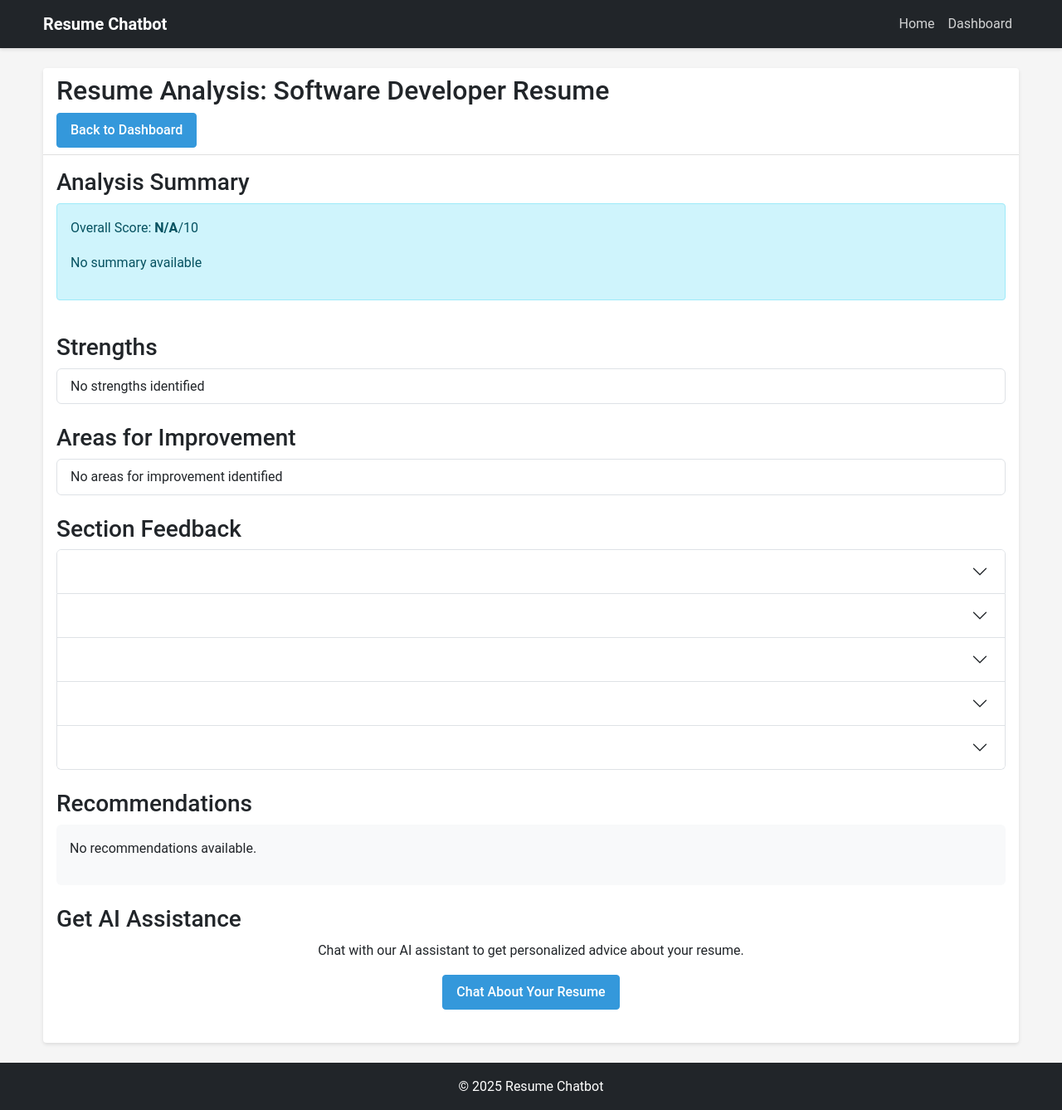
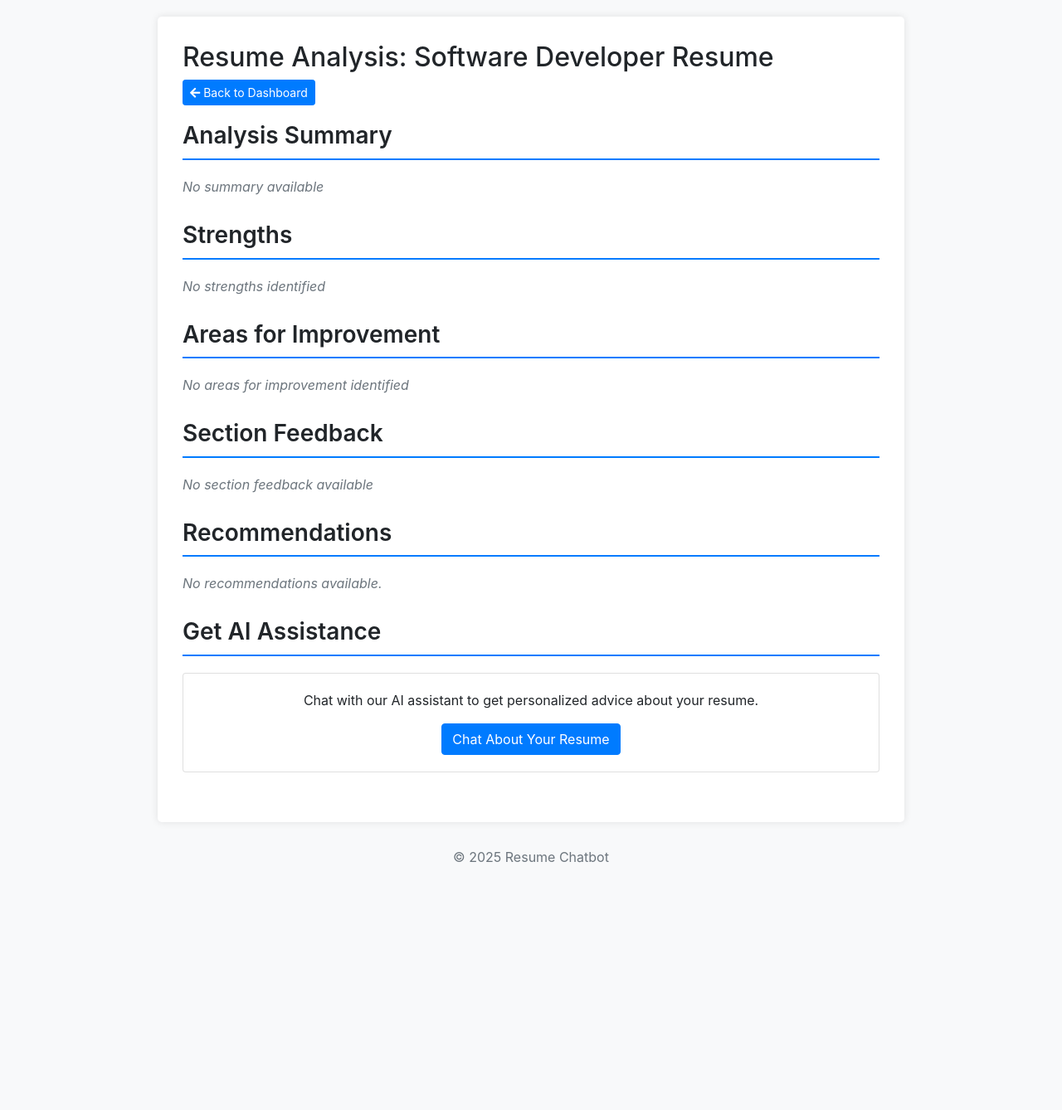
Before and after one commit to Madhur-2945/Hackanouts, a Flask app: page /resume/1/analyze in a window 1280 px wide. Shown: the whole page at 83% size. After the commit the page ends 1040 px from the top, so only its background shows below. Run offline with Flask 3, Linux system fonts and the light colour scheme; a user stored in the database is signed in; data comes from the database, SQL or seed files in the repository; some libraries are stand-ins or nearby versions.

Commit message:
fixed the formatting issues with analyze_resume.html

```diff
--- a/app.py
+++ b/app.py
@@ -667,9 +667,18 @@
         content = resume['content']
         job_description = request.form.get('job_description', '')
 
-        # Perform analyses
+        # Basic analyses
         analysis['score'] = score_resume(content, resume['target_job'])
-        analysis['sentiment'] = analyze_sentiment(content)
+        analysis['length'] = f"{len(content.split())} words"
+        analysis['readability'] = check_readability(content)
+        analysis['action_verbs'] = f"Used {count_action_verbs(content)} action verbs"
+        analysis['bullet_points'] = f"Contains {content.count('•')} bullet points"
+
+        # Additional analyses
+        analysis['strengths'] = identify_strengths(content, resume['target_job'])
+        analysis['areas_for_improvement'] = identify_improvements(content, resume['target_job'])
+        analysis['section_feedback'] = generate_section_feedback(sections)
+        analysis['recommendations'] = generate_recommendations(content, resume['target_job'])
 
         if job_description:
             analysis['ats'] = optimize_for_ats(content, job_description)
@@ -679,6 +688,285 @@
     conn.close()
 
     return render_template('analyze_resume.html', resume=resume, sections=sections, analysis=analysis)
+
+# Helper functions
+def check_readability(content):
+    # Simple readability check (can be enhanced with proper readability algorithms)
+    words = content.split()
+    if len(words) < 200:
+        return "Too short"
+    elif len(words) > 800:
+        return "Too long"
+    else:
+        return "Could be more readable"
+
+def count_action_verbs(content):
+    # Simple action verb counter (can be enhanced with a comprehensive list)
+    action_verbs = ["developed", "created", "managed", "led", "implemented", "designed",
+                   "coordinated", "achieved", "improved", "reduced", "increased", "generated"]
+    count = 0
+    for verb in action_verbs:
+        count += content.lower().count(f" {verb} ")
+    return count
+
+def identify_strengths(content, target_job):
+    # Identify strengths based on content and target job
+    strengths = []
+
+    # Technical skills check
+    tech_skills = ["python", "java", "javascript", "react", "node", "sql", "aws", "docker"]
+    for skill in tech_skills:
+        if skill in content.lower() and skill in target_job.lower():
+            strengths.append(f"Matching {skill.upper()} skills")
+
+    # Experience check
+    experience_indicators = ["years of experience", "led team", "managed project"]
+    for indicator in experience_indicators:
+        if indicator in content.lower():
+            strengths.append("Demonstrated leadership experience")
+            break
+
+    # If no strengths found
+    if not strengths:
+        strengths.append("Add more relevant skills and experience to highlight strengths")
+
+    return strengths
+
+def identify_improvements(content, target_job):
+    # Identify areas for improvement
+    improvements = []
+
+    # Length check
+    word_count = len(content.split())
+    if word_count < 300:
+        improvements.append("Resume is too short - add more relevant details")
+    elif word_count > 700:
+        improvements.append("Resume is too long - consider condensing")
+
+    # Action verbs check
+    if count_action_verbs(content) < 8:
+        improvements.append("Use more action verbs to strengthen impact")
+
+    # Keywords check
+    if target_job:
+        job_keywords = extract_keywords(target_job)
+        missing_keywords = [k for k in job_keywords if k not in content.lower()]
+        if missing_keywords:
+            improvements.append(f"Missing key terms: {', '.join(missing_keywords[:3])}")
+
+    # If no improvements found
+    if not improvements:
+        improvements.append("Continue refining your resume for optimal impact")
+
+    return improvements
+
+def extract_keywords(text):
+    # Simple keyword extractor (can be enhanced with NLP)
+    common_keywords = ["python", "java", "javascript", "agile", "scrum", "leadership",
+                      "development", "software", "engineering", "team", "project"]
+    return [word for word in common_keywords if word in text.lower()]
+
+def generate_section_feedback(sections):
+    feedback = {}
+    for section in sections:
+        section_type = section['type'].lower() if 'type' in section else ''
+        section_content = section['content'] if 'content' in section else ''
+
+        if section_type == 'experience':
+            feedback[section['id']] = {
+                'title': 'Experience Section',
+                'feedback': analyze_experience_section(section_content)
+            }
+        elif section_type == 'education':
+            feedback[section['id']] = {
+                'title': 'Education Section',
+                'feedback': analyze_education_section(section_content)
+            }
+        elif section_type == 'skills':
+            feedback[section['id']] = {
+                'title': 'Skills Section',
+                'feedback': analyze_skills_section(section_content)
+            }
+        else:
+            feedback[section['id']] = {
+                'title': section['title'] if 'title' in section else 'Section',
+                'feedback': "Consider organizing this section with bullet points for better readability"
+            }
+
+    return feedback
+
+def analyze_experience_section(content):
+    # Analyze experience section
+    feedback = []
+
+    if len(content.split()) < 100:
+        feedback.append("Add more details about your achievements and responsibilities")
+
+    if content.count('•') < 3:
+        feedback.append("Use bullet points to highlight key achievements")
+
+    if not any(month in content for month in ["January", "February", "March", "April", "May", "June", "July", "August", "September", "October", "November", "December"]):
+        feedback.append("Include specific dates for each position")
+
+    if not feedback:
+        feedback.append("Good job providing detailed experience information")
+
+    return feedback
+
+def analyze_education_section(content):
+    # Analyze education section
+    feedback = []
+
+    if "GPA" not in content:
+        feedback.append("Consider adding your GPA if it's above 3.0")
+
+    if not any(year in content for year in ["2018", "2019", "2020", "2021", "2022", "2023", "2024", "2025"]):
+        feedback.append("Include graduation years")
+
+    if not feedback:
+        feedback.append("Education section looks comprehensive")
+
+    return feedback
+
+def analyze_skills_section(content):
+    # Analyze skills section
+    feedback = []
+
+    if len(content.split(',')) < 5 and len(content.split('•')) < 5:
+        feedback.append("List more relevant skills (aim for 8-12 key skills)")
+
+    if not any(tech in content.lower() for tech in ["python", "java", "javascript", "react", "node", "sql"]):
+        feedback.append("Include more technical skills relevant to software engineering")
+
+    if not feedback:
+        feedback.append("Skills section effectively highlights your capabilities")
+
+    return feedback
+
+def generate_recommendations(content, target_job):
+    # Generate recommendations
+    recommendations = []
+
+    # Length recommendations
+    word_count = len(content.split())
+    if word_count < 350:
+        recommendations.append("Expand your resume with more detailed achievements and responsibilities")
+    elif word_count > 700:
+        recommendations.append("Consider condensing your resume to focus on the most relevant experience")
+
+    # ATS optimization
+    recommendations.append("Customize your resume keywords to match the specific job description")
+
+    # Action verbs
+    if count_action_verbs(content) < 10:
+        recommendations.append("Strengthen impact by using more action verbs like 'developed', 'implemented', and 'achieved'")
+
+    # Quantifiable achievements
+    if not any(char.isdigit() for char in content):
+        recommendations.append("Add quantifiable achievements (e.g., 'increased efficiency by 20%')")
+
+    # Missing sections check
+    if "education" not in content.lower():
+        recommendations.append("Add an Education section with your degrees and relevant coursework")
+
+    if "skills" not in content.lower():
+        recommendations.append("Include a dedicated Skills section highlighting technical and soft skills")
+
+    return recommendations
+
+def score_resume(content, target_job):
+    # Calculate an overall score
+    score = 61  # Base score
+
+    # Length adjustment
+    word_count = len(content.split())
+    if 350 <= word_count <= 700:
+        score += 10
+    elif word_count < 200 or word_count > 1000:
+        score -= 10
+
+    # Action verbs adjustment
+    action_verb_count = count_action_verbs(content)
+    if action_verb_count >= 10:
+        score += 5
+    elif action_verb_count <= 5:
+        score -= 5
+
+    # Keywords adjustment
+    if target_job:
+        keywords = extract_keywords(target_job)
+        matching_keywords = sum(1 for k in keywords if k in content.lower())
+        score += min(matching_keywords * 3, 15)
+
+    # Quantifiable achievements
+    if sum(c.isdigit() for c in content) > 5:
+        score += 5
+
+    # Bullet points
+    if content.count('•') >= 10:
+        score += 5
+    elif content.count('•') <= 3:
+        score -= 5
+
+    # Cap the score
+    return max(0, min(score, 100))
+
+def optimize_for_ats(content, job_description):
+    # Simple ATS optimization suggestions
+    suggestions = []
+
+    # Extract keywords from job description
+    job_keywords = extract_keywords(job_description)
+    job_keywords.extend([
+        "experience", "teamwork", "communication", "leadership",
+        "project management", "software development", "problem-solving"
+    ])
+
+    # Find missing keywords
+    missing_keywords = [k for k in job_keywords if k not in content.lower()]
+
+    if missing_keywords:
+        suggestions.append(f"Add these keywords to improve ATS match: {', '.join(missing_keywords[:5])}")
+
+    suggestions.append("Use standard section headings (Experience, Education, Skills)")
+    suggestions.append("Remove graphics, tables, and special characters that ATS might not parse correctly")
+
+    return suggestions
+
+def check_grammar_formatting(content):
+    # Simple grammar and formatting checks
+    issues = []
+
+    # Check for common grammar issues
+    grammar_checks = {
+        "i ": "Capitalize 'I'",
+        "  ": "Remove double spaces",
+        "!": "Avoid exclamation marks in professional documents",
+        "very ": "Use stronger words instead of 'very'"
+    }
+
+    for pattern, suggestion in grammar_checks.items():
+        if pattern in content:
+            issues.append(suggestion)
+
+    # Check for inconsistent spacing
+    if re.search(r'\n\n\n', content):
+        issues.append("Avoid excessive blank lines")
+
+    # Check for consistent tense
+    past_tense = ["developed", "created", "managed", "led"]
+    present_tense = ["develop", "create", "manage", "lead"]
+
+    past_count = sum(content.lower().count(word) for word in past_tense)
+    present_count = sum(content.lower().count(word) for word in present_tense)
+
+    if past_count > 0 and present_count > 0:
+        issues.append("Use consistent verb tense throughout your resume")
+
+    if not issues:
+        issues.append("No major grammar or formatting issues detected")
+
+    return issues
 
 @app.route('/resume/<int:resume_id>/export', methods=['GET', 'POST'])
 @login_required
--- a/templates/analyze_resume.html
+++ b/templates/analyze_resume.html
@@ -1,102 +1,247 @@
-{% extends 'base.html' %}
-
-{% block title %}Resume Analysis{% endblock %}
-
-{% block content %}
-<div class="card mb-4">
-    <div class="card-header">
-        <h2>Resume Analysis: {{ resume.title }}</h2>
-        <a href="{{ url_for('dashboard') }}" class="btn btn-primary">Back to Dashboard</a>
-    </div>
-    <div class="card-body">
-        <div class="row mb-4">
-            <div class="col-md-12">
-                <h3>Analysis Summary</h3>
-                <div class="alert alert-info">
-                    <p>Overall Score: <strong>{{ analysis.score|default('N/A') }}</strong>/10</p>
-                    <p>{{ analysis.summary|default('No summary available') }}</p>
-                </div>
-            </div>
+<!DOCTYPE html>
+<html lang="en">
+<head>
+    <meta charset="UTF-8">
+    <meta name="viewport" content="width=device-width, initial-scale=1.0">
+    <title>Resume Analysis: {{ resume.title }}</title>
+    <link rel="stylesheet" href="https://stackpath.bootstrapcdn.com/bootstrap/4.5.2/css/bootstrap.min.css">
+    <link rel="stylesheet" href="https://cdnjs.cloudflare.com/ajax/libs/font-awesome/5.15.1/css/all.min.css">
+    <style>
+        body {
+            background-color: #f8f9fa;
+            padding-top: 20px;
+        }
+        .container {
+            max-width: 900px;
+            background-color: #fff;
+            padding: 30px;
+            border-radius: 5px;
+            box-shadow: 0 0 10px rgba(0,0,0,0.1);
+            margin-bottom: 30px;
+        }
+        .header {
+            margin-bottom: 20px;
+        }
+        .section {
+            margin-bottom: 30px;
+        }
+        .section-title {
+            border-bottom: 2px solid #007bff;
+            padding-bottom: 10px;
+            margin-bottom: 20px;
+            font-weight: 600;
+        }
+        .analysis-summary {
+            background-color: #e3f2fd;
+            padding: 15px;
+            border-radius: 5px;
+            margin-bottom: 20px;
+        }
+        .score-box {
+            background-color: #007bff;
+            color: white;
+            padding: 15px;
+            border-radius: 5px;
+            text-align: center;
+            font-size: 24px;
+            margin-bottom: 20px;
+        }
+        .score-details {
+            margin-top: 15px;
+        }
+        .score-details ul {
+            list-style-type: none;
+            padding-left: 0;
+        }
+        .score-details li {
+            padding: 5px 0;
+            border-bottom: 1px solid #dee2e6;
+        }
+        .card {
+            margin-bottom: 15px;
+        }
+        .section-feedback-item {
+            border: 1px solid #ddd;
+            margin-bottom: 10px;
+            border-radius: 5px;
+            overflow: hidden;
+        }
+        .section-header {
+            padding: 10px 15px;
+            background-color: #f8f9fa;
+            cursor: pointer;
+            border-bottom: 1px solid #ddd;
+        }
+        .section-header h5 {
+            margin: 0;
+            display: flex;
+            justify-content: space-between;
+            align-items: center;
+        }
+        .section-content {
+            padding: 15px;
+        }
+        .list-group-item {
+            border-left: none;
+            border-right: none;
+        }
+        .list-group-item:first-child {
+            border-top: none;
+        }
+        .list-group-item:last-child {
+            border-bottom: none;
+        }
+        .btn-primary {
+            background-color: #007bff;
+        }
+        .empty-message {
+            font-style: italic;
+            color: #6c757d;
+        }
+    </style>
+</head>
+<body>
+    <div class="container">
+        <div class="header">
+            <h2>Resume Analysis: {{ resume.title }}</h2>
+            <a href="{{ url_for('dashboard') }}" class="btn btn-primary btn-sm">
+                <i class="fas fa-arrow-left"></i> Back to Dashboard
+            </a>
         </div>
 
-        <div class="row mb-4">
-            <div class="col-md-12">
-                <h3>Strengths</h3>
-                <ul class="list-group">
-                    {% if analysis.strengths %}
-                        {% for strength in analysis.strengths %}
-                            <li class="list-group-item list-group-item-success">{{ strength }}</li>
-                        {% endfor %}
-                    {% else %}
-                        <li class="list-group-item">No strengths identified</li>
-                    {% endif %}
-                </ul>
-            </div>
-        </div>
-
-        <div class="row mb-4">
-            <div class="col-md-12">
-                <h3>Areas for Improvement</h3>
-                <ul class="list-group">
-                    {% if analysis.improvements %}
-                        {% for improvement in analysis.improvements %}
-                            <li class="list-group-item list-group-item-warning">{{ improvement }}</li>
-                        {% endfor %}
-                    {% else %}
-                        <li class="list-group-item">No areas for improvement identified</li>
-                    {% endif %}
-                </ul>
-            </div>
-        </div>
-
-        <div class="row mb-4">
-            <div class="col-md-12">
-                <h3>Section Feedback</h3>
-                <div class="accordion" id="sectionFeedback">
-                    {% for section in sections %}
-                    <div class="accordion-item">
-                        <h2 class="accordion-header" id="heading{{ loop.index }}">
-                            <button class="accordion-button collapsed" type="button" data-bs-toggle="collapse" data-bs-target="#collapse{{ loop.index }}">
-                                {{ section.title }}
-                            </button>
-                        </h2>
-                        <div id="collapse{{ loop.index }}" class="accordion-collapse collapse" aria-labelledby="heading{{ loop.index }}" data-bs-parent="#sectionFeedback">
-                            <div class="accordion-body">
-                                {% if analysis.section_feedback and section.title in analysis.section_feedback %}
-                                    {{ analysis.section_feedback[section.title]|safe }}
-                                {% else %}
-                                    <p>No feedback available for this section.</p>
-                                {% endif %}
+        <div class="section">
+            <h3 class="section-title">Analysis Summary</h3>
+            {% if analysis %}
+                <div class="row">
+                    <div class="col-md-4">
+                        <div class="score-box">
+                            <div>Overall Score</div>
+                            <div class="display-4">{{ analysis.score }}</div>
+                        </div>
+                    </div>
+                    <div class="col-md-8">
+                        <div class="analysis-summary">
+                            <div class="score-details">
+                                <ul>
+                                    {% if analysis.length %}
+                                        <li><strong>Length:</strong> {{ analysis.length }}</li>
+                                    {% endif %}
+                                    {% if analysis.readability %}
+                                        <li><strong>Readability:</strong> {{ analysis.readability }}</li>
+                                    {% endif %}
+                                    {% if analysis.action_verbs %}
+                                        <li><strong>Action Verbs:</strong> {{ analysis.action_verbs }}</li>
+                                    {% endif %}
+                                    {% if analysis.bullet_points %}
+                                        <li><strong>Bullet Points:</strong> {{ analysis.bullet_points }}</li>
+                                    {% endif %}
+                                </ul>
                             </div>
                         </div>
                     </div>
-                    {% endfor %}
                 </div>
-            </div>
+            {% else %}
+                <p class="empty-message">No summary available</p>
+            {% endif %}
         </div>
 
-        <div class="row mb-4">
-            <div class="col-md-12">
-                <h3>Recommendations</h3>
-                <div class="p-3 bg-light rounded">
-                    {% if analysis.recommendations %}
-                        {{ analysis.recommendations|safe }}
-                    {% else %}
-                        <p>No recommendations available.</p>
-                    {% endif %}
-                </div>
-            </div>
+        <div class="section">
+            <h3 class="section-title">Strengths</h3>
+            {% if analysis.strengths %}
+                <ul class="list-group">
+                    {% for strength in analysis.strengths %}
+                        <li class="list-group-item">
+                            <i class="fas fa-check-circle text-success mr-2"></i> {{ strength }}
+                        </li>
+                    {% endfor %}
+                </ul>
+            {% else %}
+                <p class="empty-message">No strengths identified</p>
+            {% endif %}
         </div>
 
-        <div class="row mb-4">
-            <div class="col-md-12">
-                <h3>Get AI Assistance</h3>
-                <div class="text-center">
-                    <p>Chat with our AI assistant to get personalized advice about your resume.</p>
-                    <a href="{{ url_for('resume_chat', resume_id=resume.id) }}" class="btn btn-primary">Chat About Your Resume</a>
+        <div class="section">
+            <h3 class="section-title">Areas for Improvement</h3>
+            {% if analysis.areas_for_improvement %}
+                <ul class="list-group">
+                    {% for area in analysis.areas_for_improvement %}
+                        <li class="list-group-item">
+                            <i class="fas fa-exclamation-circle text-warning mr-2"></i> {{ area }}
+                        </li>
+                    {% endfor %}
+                </ul>
+            {% else %}
+                <p class="empty-message">No areas for improvement identified</p>
+            {% endif %}
+        </div>
+
+        <div class="section">
+            <h3 class="section-title">Section Feedback</h3>
+            {% if analysis.section_feedback %}
+                {% for section_id, feedback in analysis.section_feedback.items() %}
+                    <div class="section-feedback-item">
+                        <div class="section-header" data-toggle="collapse" data-target="#section-{{ section_id }}">
+                            <h5>
+                                {{ feedback.title }}
+                                <i class="fas fa-chevron-down"></i>
+                            </h5>
+                        </div>
+                        <div id="section-{{ section_id }}" class="collapse section-content">
+                            {% if feedback.feedback %}
+                                <ul class="list-unstyled">
+                                    {% for item in feedback.feedback %}
+                                        <li class="mb-2">
+                                            <i class="fas fa-info-circle text-info mr-2"></i> {{ item }}
+                                        </li>
+                                    {% endfor %}
+                                </ul>
+                            {% else %}
+                                <p class="empty-message">No feedback available for this section.</p>
+                            {% endif %}
+                        </div>
+                    </div>
+                {% endfor %}
+            {% else %}
+                <p class="empty-message">No section feedback available</p>
+            {% endif %}
+        </div>
+
+        <div class="section">
+            <h3 class="section-title">Recommendations</h3>
+            {% if analysis.recommendations %}
+                <div class="card">
+                    <div class="card-body">
+                        <ul class="list-unstyled">
+                            {% for recommendation in analysis.recommendations %}
+                                <li class="mb-3">
+                                    <i class="fas fa-lightbulb text-warning mr-2"></i> {{ recommendation }}
+                                </li>
+                            {% endfor %}
+                        </ul>
+                    </div>
+                </div>
+            {% else %}
+                <p class="empty-message">No recommendations available.</p>
+            {% endif %}
+        </div>
+
+        <div class="section">
+            <h3 class="section-title">Get AI Assistance</h3>
+            <div class="card">
+                <div class="card-body text-center">
+                    <p class="card-text">Chat with our AI assistant to get personalized advice about your resume.</p>
+                    <a href="#" class="btn btn-primary">Chat About Your Resume</a>
                 </div>
             </div>
         </div>
     </div>
-</div>
-{% endblock %}
+
+    <footer class="text-center mb-4">
+        <p class="text-muted">© 2025 Resume Chatbot</p>
+    </footer>
+
+    <script src="https://code.jquery.com/jquery-3.5.1.slim.min.js"></script>
+    <script src="https://cdn.jsdelivr.net/npm/popper.js@1.16.1/dist/umd/popper.min.js"></script>
+    <script src="https://stackpath.bootstrapcdn.com/bootstrap/4.5.2/js/bootstrap.min.js"></script>
+</body>
+</html>
```
